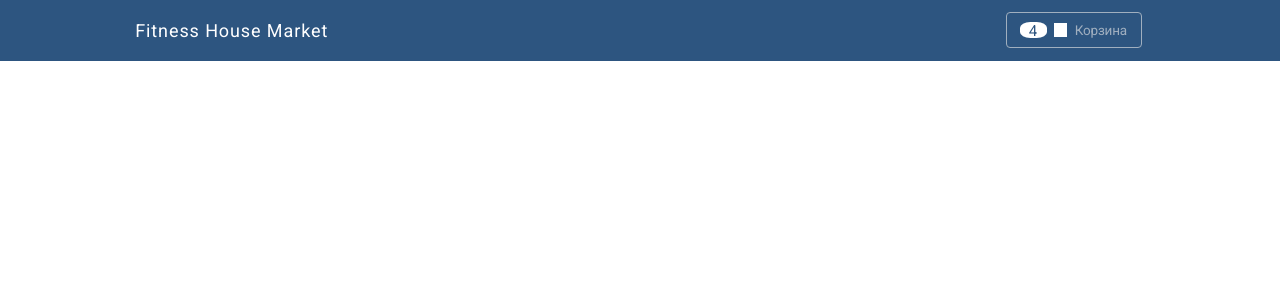
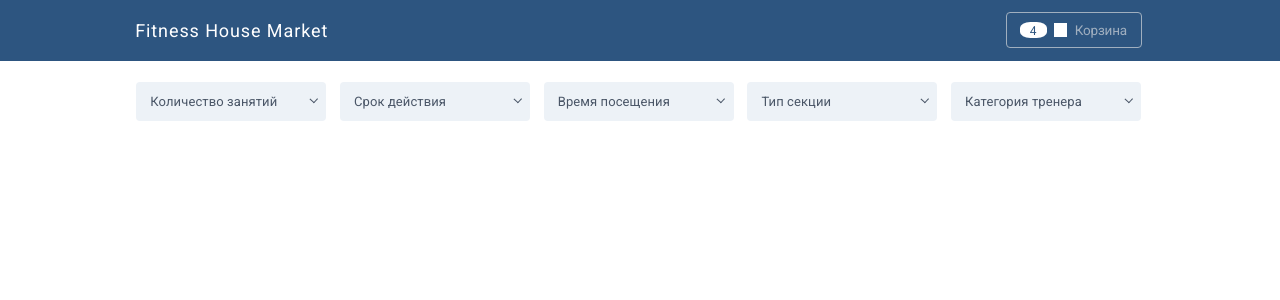
Before and after one commit to pilotvitalik/fitness_house_test_task, a Vue app: page / in a window 1280 px wide. Shown: the top 300 px of the page. Built offline with nearby package versions, Linux system fonts and the light colour scheme; what vue-resource would draw is missing.

Commit message:
Created: adaptive service filter

```diff
--- /dev/null
+++ b/src/components/MainPage/Filters/Filters.vue
@@ -0,0 +1,273 @@
+<template>
+  <ul class='listItems'>
+      <li class='item'>
+        <p class='btn'>Количество занятий</p>
+        <ul class='subMenu'>
+          <li>Количество занятий</li>
+          <li>100 занятий</li>
+          <li>18 занятий</li>
+          <li>36 занятий</li>
+          <li>разовое посещение</li>
+        </ul>
+        <span></span>
+      </li>
+      <li class='item'>
+        <p class='btn'>Срок действия</p>
+        <ul class='subMenu'>
+          <li>Срок действия</li>
+          <li>1 год</li>
+          <li>6 месяцев</li>
+        </ul>
+        <span></span>
+      </li>
+      <li class='item'>
+        <p class='btn'>Время посещения</p>
+        <ul class='subMenu'>
+          <li>Время посещения</li>
+          <li>утро</li>
+          <li>вечер</li>
+        </ul>
+        <span></span>
+      </li>
+      <li class='item'>
+        <p class='btn'>Тип секции</p>
+        <ul class='subMenu'>
+          <li>Тип секции</li>
+          <li>вода</li>
+        </ul>
+        <span></span>
+      </li>
+      <li class='item'>
+        <p class='btn'>Категория тренера</p>
+        <ul class='subMenu'>
+          <li>Категория тренера</li>
+          <li>мастер</li>
+          <li>прфои</li>
+        </ul>
+        <span></span>
+      </li>
+  </ul>
+</template>
+
+<script>
+export default {
+  data() {
+    return {
+    };
+  },
+};
+</script>
+
+<style lang='less'>
+@itemColor: #edf2f7;
+@itemColorText: #4a5667;
+@borderSubMenu: #7c9fd1;
+@itemSelect: #2596fa;
+.listItems{
+  display: flex;
+  flex-direction: row;
+  flex-wrap: wrap;
+  align-items: center;
+  justify-content: space-between;
+  position: relative;
+  width: 78.5%;
+  height: 66px;
+  margin-top: 7px;
+  margin-left: 10.65%;
+  &>.item{
+    display: flex;
+    flex-direction: row;
+    flex-wrap: nowrap;
+    align-items: center;
+    position: relative;
+    width: 190px;
+    height: 39px;
+    border: none;
+    border-radius: 4px;
+    background: @itemColor;
+    color: @itemColorText;
+    p{
+      display: inline-block;
+      width: 80%;
+      height: 100%;
+      padding-left: 14px;
+      color: @itemColorText;
+      font-size: 13px;
+      font-weight: 400;
+      line-height: 39px;
+      letter-spacing: 0.1px;
+    }
+    .subMenu{
+      display: none;
+      flex-direction: column;
+      justify-content: space-between;
+      position: absolute;
+      width: 100%;
+      height: auto;
+      padding-top: 4px;
+      padding-bottom: 4px;
+      top: 40px;
+      border: 1px solid @borderSubMenu;
+      border-radius: 4px;
+      li{
+        display: inline-block;
+        width: 176px;
+        height: 13px;
+        padding-left: 14px;
+        color: @itemColorText;
+        font-size: 13px;
+        font-weight: 400;
+        line-height: 13px;
+        letter-spacing: 0.1px;
+      }
+      li:not(:first-child){
+        margin-top: 5px;
+      }
+      li:hover{
+        cursor: pointer;
+        background: @itemSelect;
+      }
+    }
+    &>span{
+      display: inline-block;
+      position: relative;
+      width: 4.5px;
+      height: 4.5px;
+      margin-left: auto;
+      margin-right: 10px;
+      margin-top: -4px;
+      border: solid @itemColorText;
+      border-width: 0 1px 1px 0;
+      transform: rotate(43deg);
+    }
+  }
+  &>.item:first-child,
+  &>.item:nth-child(2),
+  &>.item:nth-child(3),
+  &>.item:nth-child(4){
+    margin-right: 1%;
+  }
+  &>.item:hover{
+    cursor: pointer ;
+  }
+}
+.display{
+  display: none;
+}
+@media(min-width: 1025px) and (max-width: 1260px){
+  .listItems{
+    height: auto;
+    padding-top: (66-39)/2px;
+    padding-bottom: (66-39)/2px;
+    &>.item:nth-child(4){
+      margin-right: 0;
+    }
+    &>.item:last-child{
+      margin: 0 auto;
+      margin-top: 10px;
+    }
+  }
+}
+@media(min-width: 769px) and (max-width: 1024px){
+  .listItems{
+    justify-content: center;
+    width: 728px;
+    height: auto;
+    padding-top: (66-39)/2px;
+    padding-bottom: (66-39)/2px;
+    margin-left: auto;
+    margin-right: auto;
+    &>.item:first-child{
+      float: left;
+      margin-right: auto;
+    }
+    &>.item:nth-child(2){
+      margin: 0 1%;
+    }
+    &>.item:nth-child(3){
+      margin-right: 0;
+      margin-left: auto;
+      float: right;
+    }
+    &>.item:nth-child(4){
+      margin-top: 10px;
+      margin-right: (726.02-380)/3px;
+    }
+     &>.item:last-child{
+      margin-top: 10px;
+    }
+  }
+}
+@media(min-width: 641px) and (max-width: 768px){
+  .listItems{
+    justify-content: space-between;
+    width: 79%;
+    height: auto;
+    padding-top: (66-39)/2px;
+    padding-bottom: (66-39)/2px;
+    margin-left: auto;
+    margin-right: auto;
+    &>.item{
+      width: 250px;
+      p{
+        width: 100%;
+        padding-left: 0;
+        text-align: center;
+      }
+      span{
+        display: none;
+      }
+    }
+    &>.item:first-child,
+    &>.item:nth-child(3){
+      float: left;
+      margin-right: 0;
+    }
+    &>.item:nth-child(2),
+    &>.item:nth-child(4){
+      float:right;
+      margin-right: 0;
+    }
+    &>.item:nth-child(3),
+    &>.item:nth-child(4){
+      margin-top: 10px;
+    }
+    &>.item:last-child{
+      margin: 0 auto;
+      margin-top: 10px;
+    }
+  }
+}
+@media(max-width: 640px){
+  .listItems{
+    flex-direction: column;
+    justify-content: center;
+    width: 79%;
+    height: auto;
+    padding-top: (66-39)/2px;
+    padding-bottom: (66-39)/2px;
+    margin-left: auto;
+    margin-right: auto;
+    &>.item{
+      width: 100%;
+      p{
+        width: 100%;
+        padding-left: 0;
+        text-align: center;
+      }
+      span{
+        display: none;
+      }
+    }
+    &>.item:nth-child(2),
+    &>.item:nth-child(3),
+    &>.item:nth-child(4),
+    &>.item:last-child{
+      margin-top: 10px;
+    }
+    &>.item:last-child{
+      margin-left: -1%;
+    }
+  }
+}
+</style>
--- a/src/components/MainPage/MainPage.vue
+++ b/src/components/MainPage/MainPage.vue
@@ -1,13 +1,18 @@
 <template>
-  <Navbar/>
+  <div id='mainPage'>
+    <Navbar/>
+    <Filters/>
+  </div>
 </template>
 
 <script>
 import Navbar from './Navbar/Navbar.vue';
+import Filters from './Filters/Filters.vue';
 
 export default {
   components: {
     Navbar,
+    Filters,
   },
   data() {
     return {
@@ -19,7 +24,4 @@ export default {
 </script>
 
 <style lang='less' scoped>
-p{
-  color: red;
-}
 </style>
--- a/src/components/MainPage/Navbar/Navbar.vue
+++ b/src/components/MainPage/Navbar/Navbar.vue
@@ -68,12 +68,12 @@ header{
       span:first-child{
         display: inline-block;
         width: 27px;
-        height: 14px;
+        height: 13px;
         margin-left: 13px;
         margin-right: 7px;
-        padding-top: 2px;
+        padding-top: 3px;
         color: @backgroundHeader;
-        font-size: 15px;
+        font-size: 12px;
         font-weight: 400;
         line-height: 100%;
         letter-spacing: 0.38px;
@@ -105,6 +105,52 @@ header{
       cursor: pointer;
     }
   }
+}
+@media(min-width: 769px) and (max-width: 1024px){
+header{
+  width: 100%;
+  height: 61px;
+  nav{
+    justify-content: center;
+    h2{
+      width: 210px;
+      height: 18px;
+      margin-left: 0;
+      line-height: 18px;
+      text-align: left;
+    }
+    .box{
+      width: 134px;
+      height: 33px;
+      margin-left: 380px;
+      margin-right: 0;
+      margin-top: -1px;
+    }
+  }
+}
+}
+@media(min-width: 641px) and (max-width: 768px){
+header{
+  width: 100%;
+  height: 61px;
+  nav{
+    justify-content: center;
+    h2{
+      width: 210px;
+      height: 18px;
+      margin-left: 0;
+      line-height: 18px;
+      text-align: left;
+    }
+    .box{
+      width: 134px;
+      height: 33px;
+      margin-left: 258px;
+      margin-right: 0;
+      margin-top: -1px;
+    }
+  }
+}
 }
 @media(max-width: 450px){
 header{
```
Also changed, not shown: description.txt (added).
